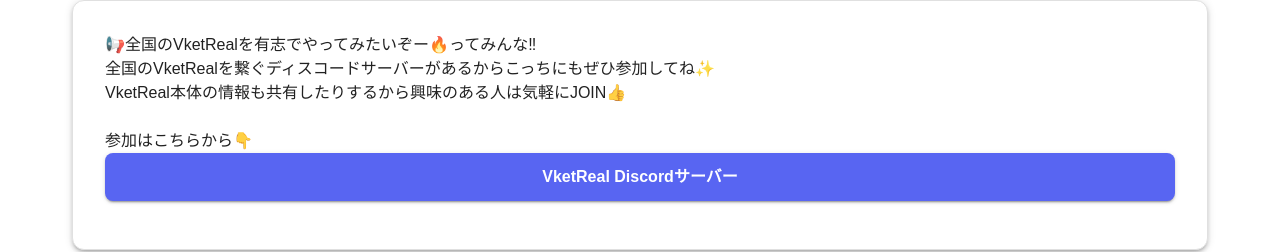
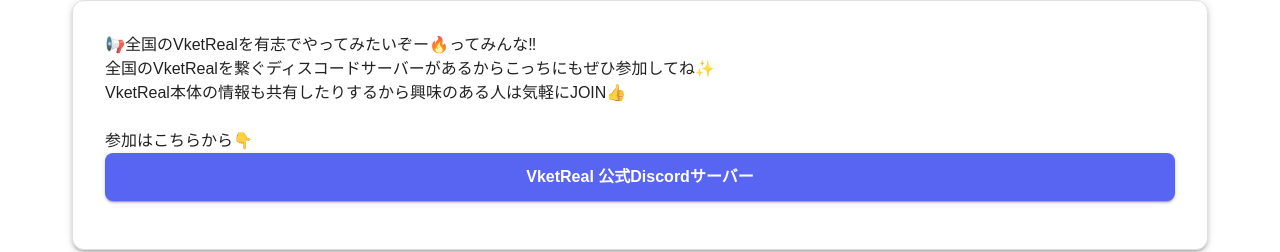
Before and after one commit to VKetDeveloper/vrit, a Next.js app: page /vrit/ in a window 1280 px wide. Shown: the part 944-1196 px from the top of the page. Built offline with nearby package versions, Linux system fonts and the light colour scheme.

Commit message:
Update Discord link text in news component
Changed the displayed text from 'VketReal Discordサーバー' to 'VketReal 公式Discordサーバー' for clarity and official branding in the VketReal_News component.

```diff
--- a/src/app/components/vketreal_news.tsx
+++ b/src/app/components/vketreal_news.tsx
@@ -73,7 +73,7 @@
               },
             }}
           >
-            VketReal Discordサーバー
+            VketReal 公式Discordサーバー
           </Box>
         </Typography>
       </Box>
```
